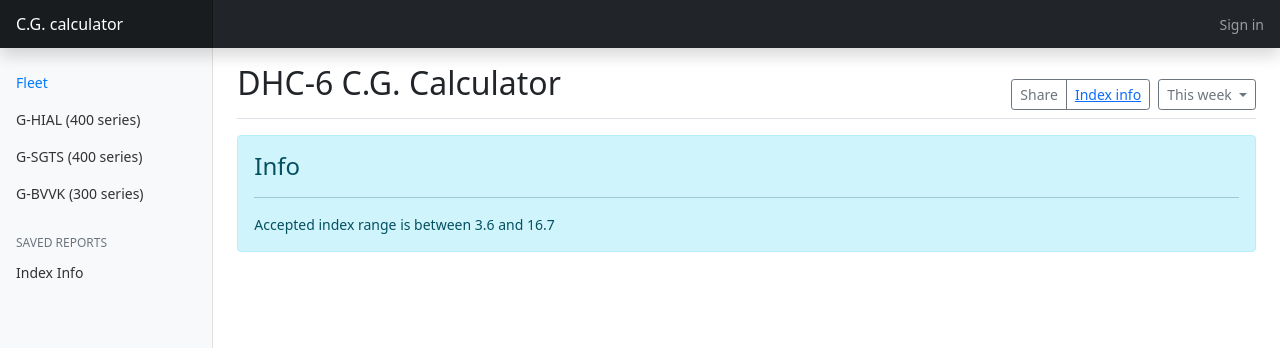
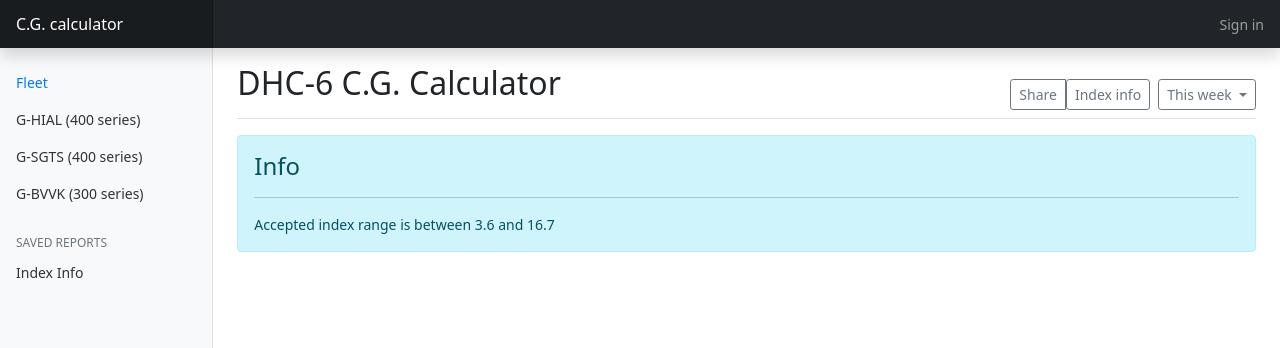
Before and after one commit to a-dal/cs50project, a Flask app: page /info in a window 1280 px wide. Shown: the top 348 px of the page. Run offline with Flask 2, Linux system fonts and the light colour scheme.

Commit message:
Index info button to look nicer

```diff
--- a/templates/aircraft.html
+++ b/templates/aircraft.html
@@ -6,9 +6,9 @@
   <div class="btn-toolbar mb-2 mb-md-0">
     <div class="btn-group me-2">
       <button type="button" class="btn btn-sm btn-outline-secondary">Share</button>
-      <button type="button" class="btn btn-sm btn-outline-secondary">
-        <a href="/info">Index info</a>
-      </button>
+      <a href="/info"><button type="button" class="btn btn-sm btn-outline-secondary">
+        Index info
+      </button></a>
     </div>
     <button type="button" class="btn btn-sm btn-outline-secondary dropdown-toggle">
       <span data-feather="calendar"></span>
```
